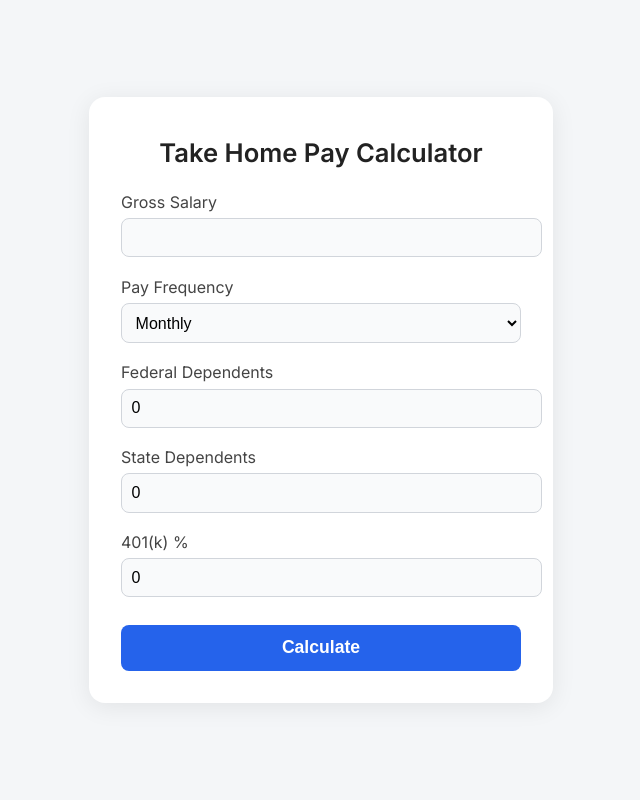
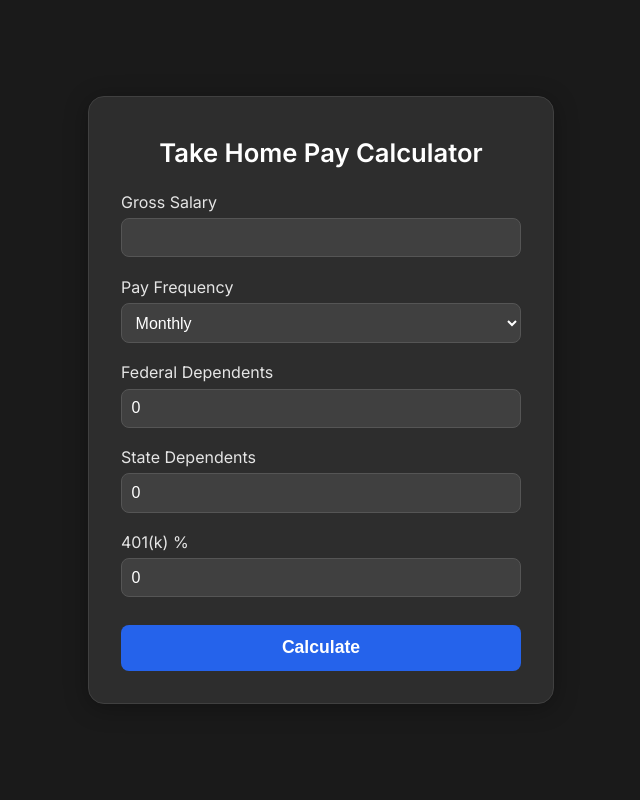
Before and after one commit to jb24000/take-home-pwa, a Flask app: page / in a window 1280 px wide. Shown: the whole page, without its empty margins (319-959 px from the left). Run offline with Flask 3, Linux system fonts and the light colour scheme.

Commit message:
Update index.html

```diff
--- a/templates/index.html
+++ b/templates/index.html
@@ -7,7 +7,7 @@
   <link href="https://fonts.googleapis.com/css?family=Inter:400,600&display=swap" rel="stylesheet">
   <style>
     body {
-      background: #f4f6f8;
+      background: #1a1a1a;
       font-family: 'Inter', Arial, sans-serif;
       margin: 0;
       min-height: 100vh;
@@ -16,20 +16,21 @@
       justify-content: center;
     }
     .calculator-container {
-      background: #fff;
+      background: #2d2d2d;
       border-radius: 16px;
-      box-shadow: 0 4px 24px rgba(0,0,0,0.08);
+      box-shadow: 0 4px 24px rgba(0,0,0,0.3);
       padding: 2.5rem 2rem 2rem 2rem;
       max-width: 400px;
       width: 100%;
       margin: 2rem;
+      border: 1px solid #404040;
     }
     .calculator-title {
       font-size: 1.6rem;
       font-weight: 600;
       margin-bottom: 1.5rem;
       text-align: center;
-      color: #222;
+      color: #ffffff;
     }
     .form-group {
       margin-bottom: 1.2rem;
@@ -38,21 +39,24 @@
       display: block;
       font-size: 1rem;
       margin-bottom: 0.4rem;
-      color: #444;
+      color: #e5e5e5;
       font-weight: 500;
     }
     input, select {
       width: 100%;
       padding: 0.6rem;
-      border: 1px solid #d1d5db;
+      border: 1px solid #555;
       border-radius: 8px;
       font-size: 1rem;
-      background: #f9fafb;
+      background: #404040;
+      color: #ffffff;
       transition: border 0.2s;
+      box-sizing: border-box;
     }
     input:focus, select:focus {
       border-color: #2563eb;
       outline: none;
+      background: #4a4a4a;
     }
     .calculate-btn {
       width: 100%;
@@ -72,13 +76,14 @@
     }
     .result {
       margin-top: 1.5rem;
-      background: #f1f5f9;
+      background: #1e3a8a;
       border-radius: 8px;
       padding: 1rem;
       text-align: center;
       font-size: 1.2rem;
-      color: #2563eb;
+      color: #ffffff;
       font-weight: 600;
+      border: 1px solid #2563eb;
     }
   </style>
 </head>
@@ -116,6 +121,7 @@
   <script>
     document.getElementById('payForm').addEventListener('submit', function(e) {
       e.preventDefault();
+
       // Get values
       const salary = parseFloat(document.getElementById('salary').value) || 0;
       const frequency = document.getElementById('frequency').value;
@@ -123,24 +129,49 @@
       const state = parseInt(document.getElementById('state').value) || 0;
       const k401 = parseFloat(document.getElementById('k401').value) || 0;
 
-      // Basic calculation logic (customize as needed)
-      let annualSalary = frequency === 'monthly' ? salary * 12 : salary * 26;
+      if (salary <= 0) {
+        document.getElementById('result').style.display = 'block';
+        document.getElementById('result').textContent = 'Please enter a valid salary amount.';
+        return;
+      }
+
+      // Calculate annual salary from input
+      let annualSalary;
+      if (frequency === 'monthly') {
+        annualSalary = salary * 12;
+      } else { // biweekly
+        annualSalary = salary * 26;
+      }
+
+      // Calculate deductions
       let k401Deduction = annualSalary * (k401 / 100);
       let taxableIncome = annualSalary - k401Deduction;
 
-      // Simple federal/state tax estimate (replace with real logic as needed)
-      let federalTax = taxableIncome * 0.12 - (federal * 500);
-      let stateTax = taxableIncome * 0.05 - (state * 200);
-      let netIncome = taxableIncome - federalTax - stateTax;
+      // Improved tax calculations
+      let federalTax = Math.max(0, taxableIncome * 0.12 - (federal * 4000));
+      let stateTax = Math.max(0, taxableIncome * 0.05 - (state * 1000));
+      let socialSecurity = taxableIncome * 0.062; // 6.2%
+      let medicare = taxableIncome * 0.0145; // 1.45%
 
-      // Per period
-      let payPeriods = frequency === 'monthly' ? 12 : 26;
-      let takeHomePerPeriod = netIncome / payPeriods;
+      // Calculate net annual income
+      let netAnnualIncome = taxableIncome - federalTax - stateTax - socialSecurity - medicare;
+
+      // Calculate take-home per pay period
+      let takeHomePerPeriod;
+      let periodLabel;
+
+      if (frequency === 'monthly') {
+        takeHomePerPeriod = netAnnualIncome / 12;
+        periodLabel = 'month';
+      } else { // biweekly
+        takeHomePerPeriod = netAnnualIncome / 26;
+        periodLabel = 'biweek';
+      }
 
       // Show result
       document.getElementById('result').style.display = 'block';
       document.getElementById('result').textContent =
-        'Estimated Take Home Pay: $' + takeHomePerPeriod.toFixed(2) + ' per ' + (frequency === 'monthly' ? 'month' : 'biweek');
+        `Estimated Take Home Pay: $${takeHomePerPeriod.toFixed(2)} per ${periodLabel}`;
     });
   </script>
 </body>
```
